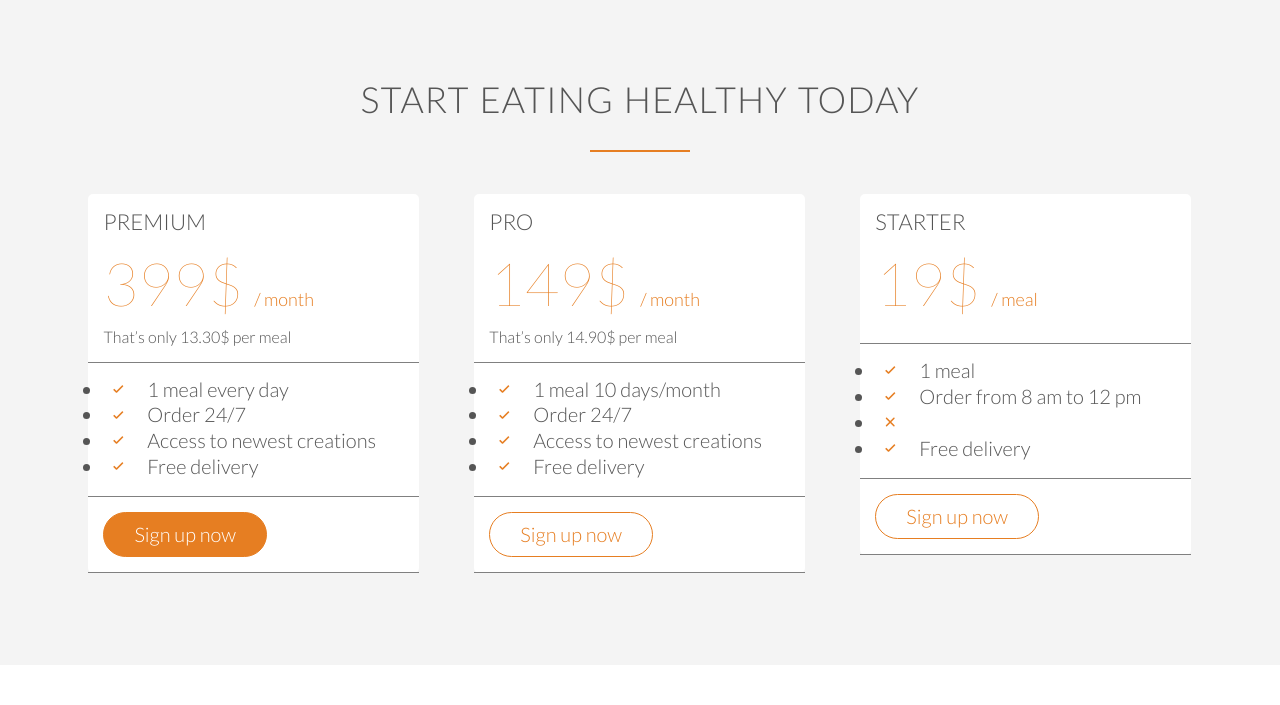
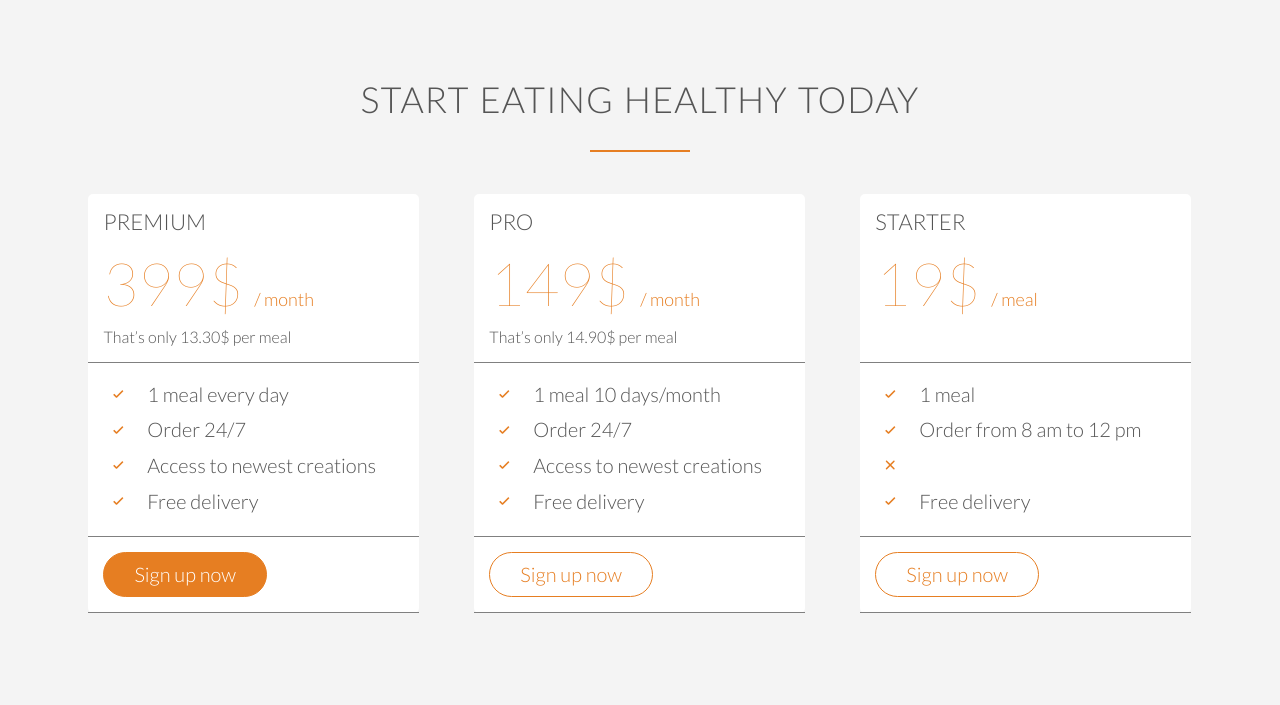
Before and after one commit to janez33/omnifood-project, a PHP site: page / in a window 1280 px wide. Shown: the part 3937-4642 px from the top of the page. Before the commit the page ends 4510 px from the top, so only its background shows below. Run offline with PHP 8.4, Linux system fonts and the light colour scheme.

Commit message:
sign up part 1 almost done

```diff
--- a/index.html
+++ b/index.html
@@ -331,7 +331,7 @@
                         <div>
                             <h3>Starter</h3>
                             <p class="plan-price">19$ <span>/ meal</span></p>
-                            <p class="plan-price-meal"></p>
+                            <p class="plan-price-meal">&nbsp;</p>
                         </div>
                         <div>
                             <ul>
--- a/resources/css/style.css
+++ b/resources/css/style.css
@@ -418,3 +418,11 @@ cite img {
 .plan-price-meal {
     font-size: 80%;
 }
+
+.plan-box ul {
+    list-style: none;
+}
+
+.plan-box ul li {
+    padding: 5px 0;
+}
```
